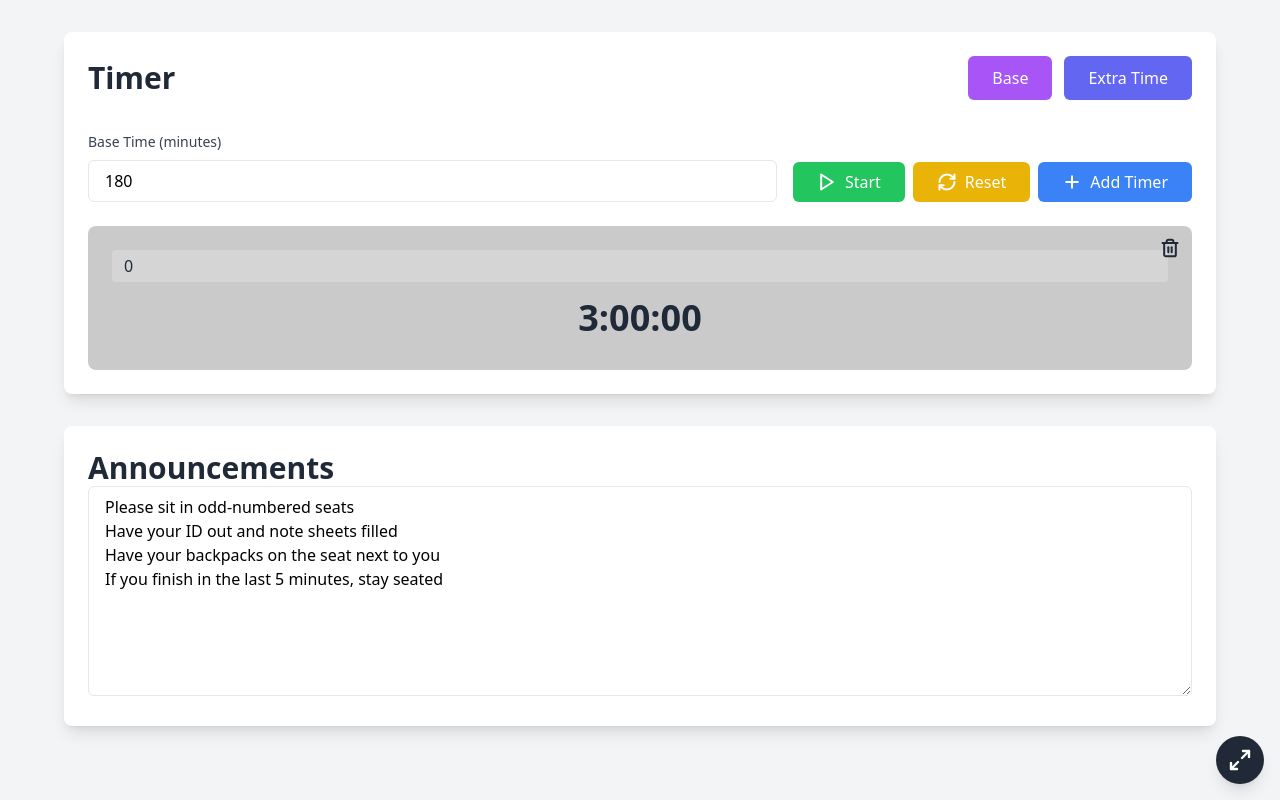
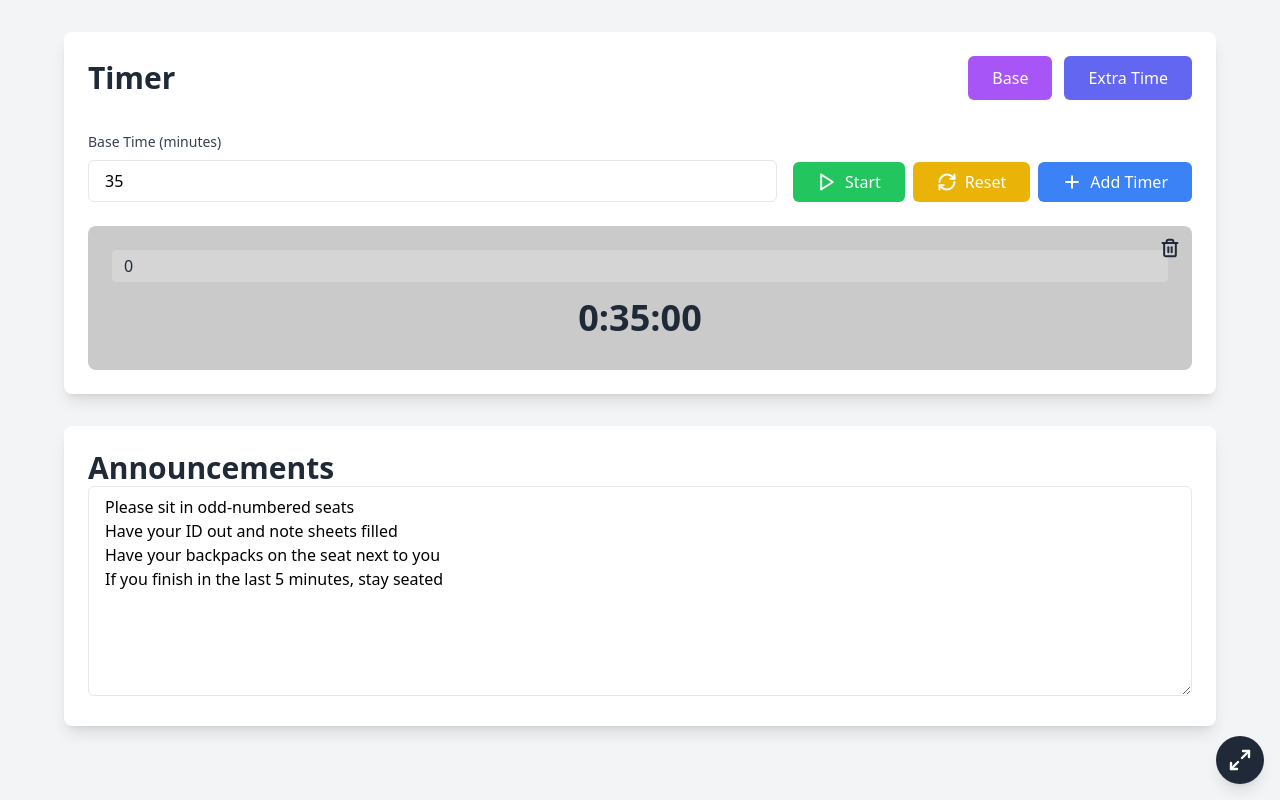
Before and after one commit to AadiKuchlous/timer-project, a React (Vite) app: page / in a window 1280 px wide. Built offline with nearby package versions, Linux system fonts and the light colour scheme.

Commit message:
Set default time back to 35 mins for checkins

```diff
--- a/src/App.tsx
+++ b/src/App.tsx
@@ -21,7 +21,7 @@ const PRESET_MODES = {
 };
 
 function App() {
-  const [baseTime, setBaseTime] = useState<number>(180);
+  const [baseTime, setBaseTime] = useState<number>(35);
   const [baseTimeString, setBaseTimeString] = useState<string>(baseTime.toString());
   const [timers, setTimers] = useState<Timer[]>(
     PRESET_MODES.single.map(timer => ({
```
